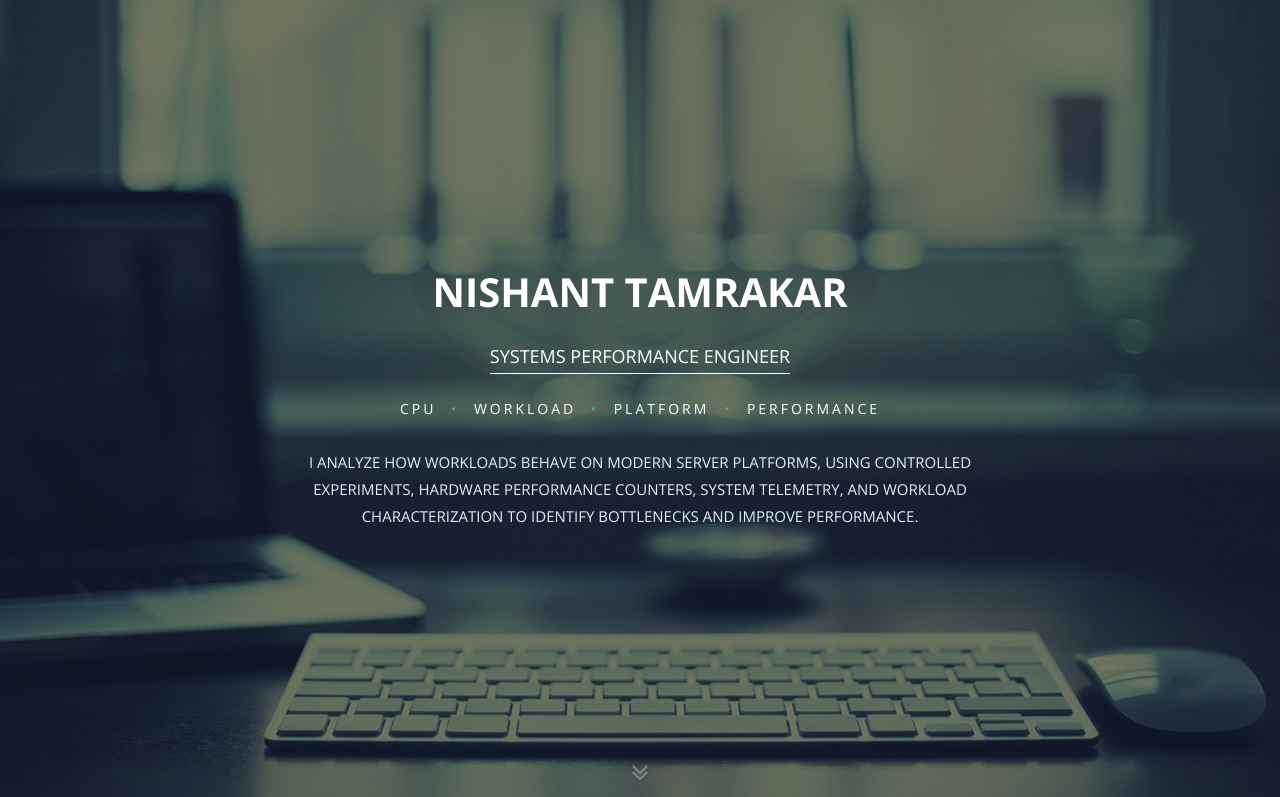
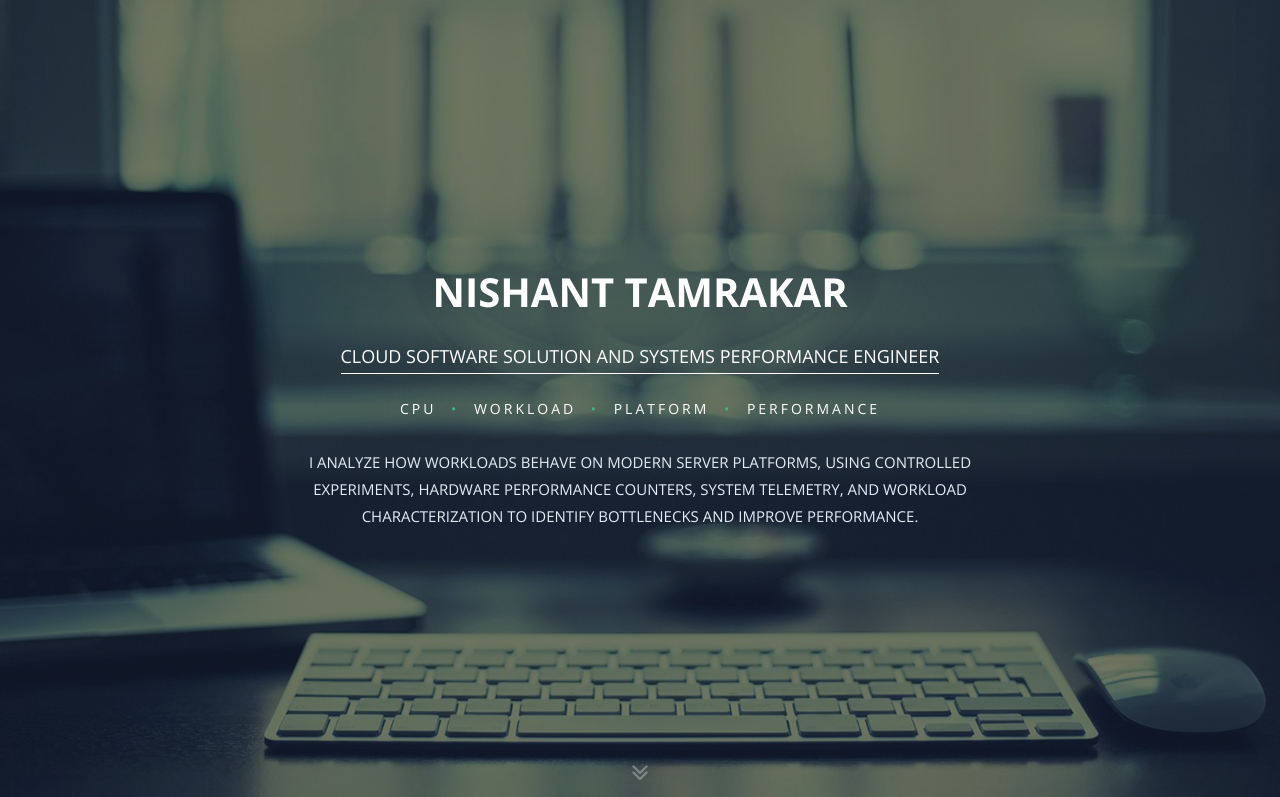
Before and after one commit to nishutam94/nishanttamrakar, a plain HTML site: page index.html in a window 1280 px wide. Shown: the top 797 px of the page. Drawn offline with nearby package versions, Linux system fonts and the light colour scheme.

Commit message:
Update title to Cloud Software Solution and Systems Performance Engineer

```diff
--- a/index.html
+++ b/index.html
@@ -7,9 +7,9 @@
     <meta http-equiv="Content-Type" content="text/html; charset=utf-8">
     <meta http-equiv="X-UA-Compatible" content="IE=edge">
 
-    <title>Nishant Tamrakar | Systems Performance Engineer</title>
+    <title>Nishant Tamrakar | Cloud Software Solution and Systems Performance Engineer</title>
 
-    <meta name="description" content="Nishant Tamrakar is a systems performance engineer focused on CPU architecture, workload characterization, benchmarking, telemetry, and ML inference performance.">
+    <meta name="description" content="Nishant Tamrakar is a cloud software solution and systems performance engineer focused on CPU architecture, workload characterization, benchmarking, telemetry, and ML inference performance.">
     <meta name="author" content="Nishant Tamrakar">
     <meta name="keywords" content="systems performance, CPU performance, Intel Xeon, workload characterization, MLC, EMON, PMU, ML inference, Linux">
 
@@ -57,7 +57,7 @@
         <!-- Name & Description -->
         <div class="hero-content">
             <h1>Nishant Tamrakar</h1>
-            <p class="hero-job"><span>SYSTEMS PERFORMANCE ENGINEER</span></p>
+            <p class="hero-job"><span>CLOUD SOFTWARE SOLUTION AND SYSTEMS PERFORMANCE ENGINEER</span></p>
             <p class="hero-job-desc">CPU <span class="hero-separator">•</span> WORKLOAD <span class="hero-separator">•</span> PLATFORM <span class="hero-separator">•</span> PERFORMANCE</p>
             <p class="hero-summary">I analyze how workloads behave on modern server platforms, using controlled experiments, hardware performance counters, system telemetry, and workload characterization to identify bottlenecks and improve performance.</p>
 
```
